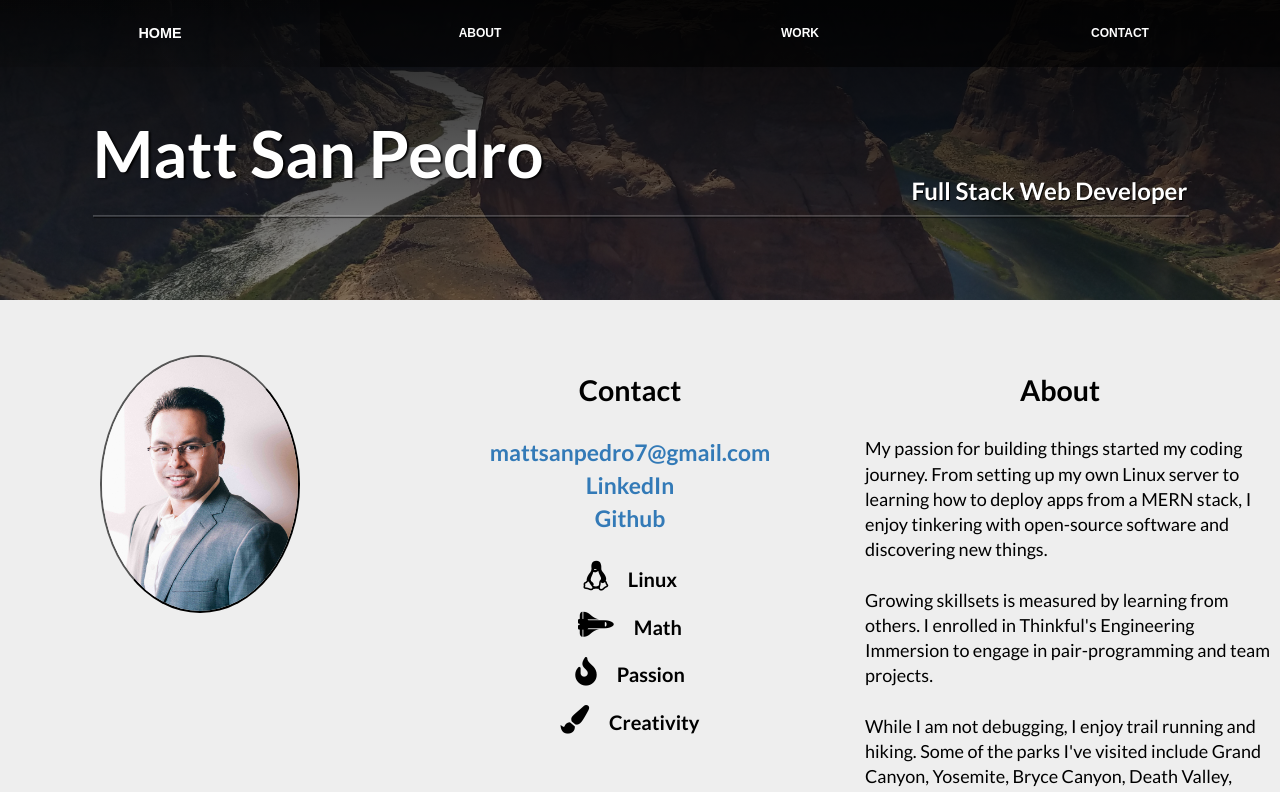
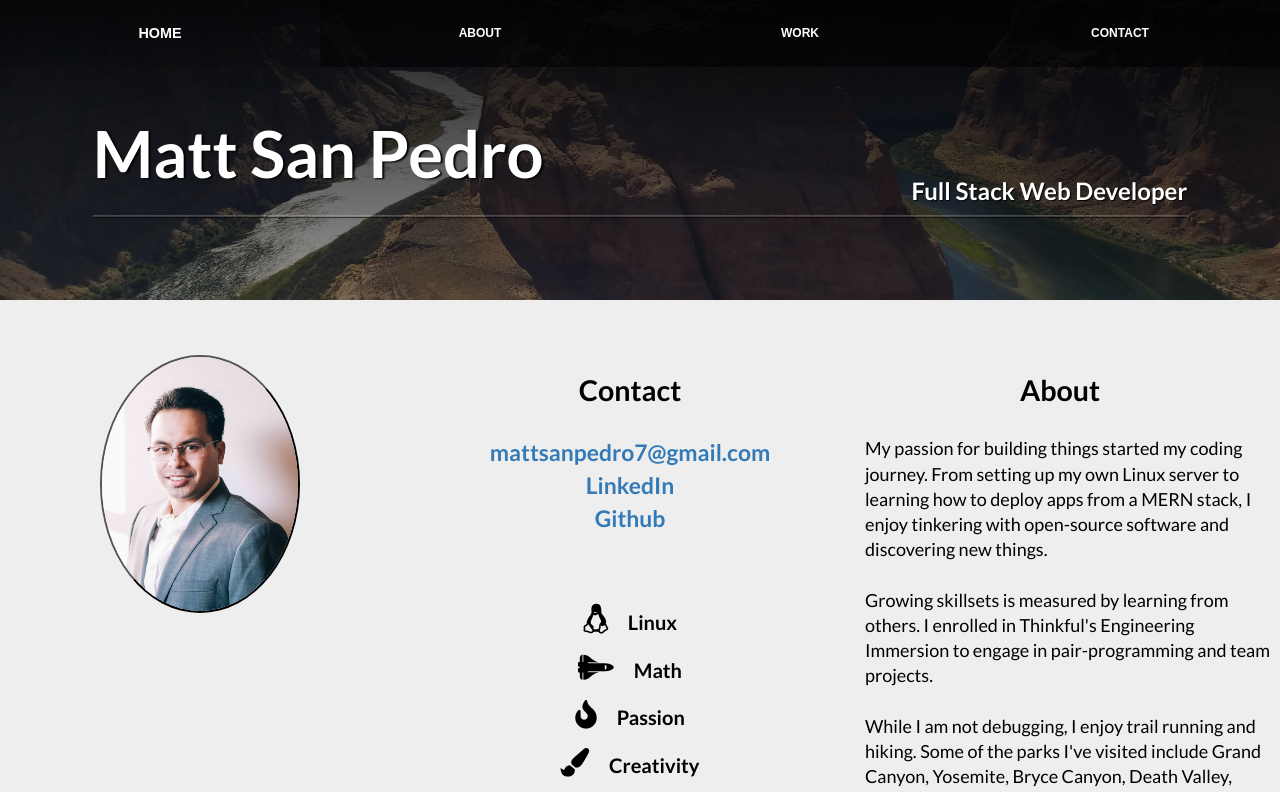
Before and after one commit to mattNat/portfolio-revamp, a React (Create React App) app: page / in a window 1280 px wide. Shown: the top 792 px of the page. Built offline with nearby package versions, Linux system fonts and the light colour scheme.

Commit message:
margin increase on contact decorators

```diff
--- a/src/styles/aboutMe.css
+++ b/src/styles/aboutMe.css
@@ -39,7 +39,7 @@
 }
 
 .about-font {
-  margin-top: 5%;
+  margin-top: 15%;
 }
 
 /*profile picture*/
```
